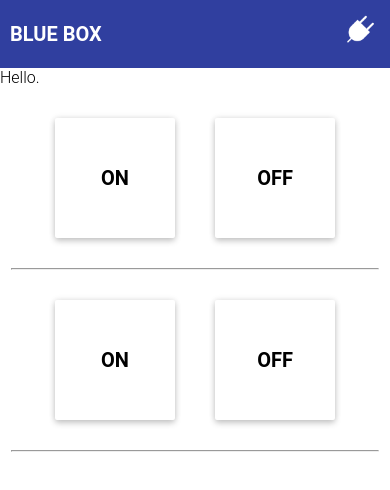
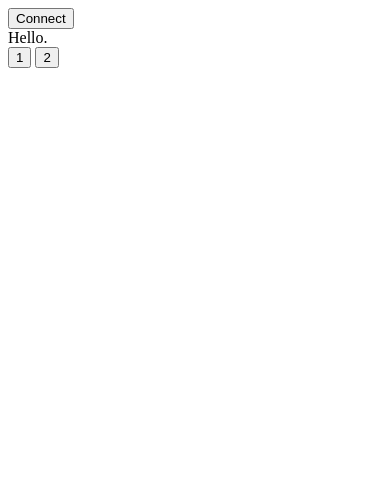
Before and after one commit to anishtr4/aurd, a plain HTML site: page index.html in a window 390 px wide. Drawn offline with Linux system fonts and the light colour scheme; some packages are replaced by stand-ins of ours.

Commit message:
reverse old

```diff
--- a/index.html
+++ b/index.html
@@ -4,128 +4,18 @@
     <head>
         <title>Simple Serial</title>
     </head>
-   <style>
-        body {
-            font: 300 16px/20px Roboto, sans-serif;
-            padding: 0;
-            margin: 0;
-        }
-        body > header {
-            background: #303F9F;
-            padding: 10px;
-        }
-        h2 {
-            font-size: 20px;
-            line-height: 48px;
-            margin: 0;
-            color: #FFFFFF;
-			    display: inline-block;
-        }
-        .card {
-            float: left;
-            margin: 20px;
-            position: relative;
-            width: 120px;
-            height: 120px;
-            text-align: center;
-            box-shadow: 0 0 6px rgba(0, 0, 0, 0.1), 0 3px 6px rgba(0, 0, 0, 0.2);
-            overflow: hidden;
-            cursor: pointer;
-            transition: box-shadow 0.35s cubic-bezier(0.35, 0, 0.25, 1);
-            border-radius: 2px;
-        }
-        .card:hover {
-            box-shadow: 0 0 12px rgba(0, 0, 0, 0.2), 0 6px 12px rgba(0, 0, 0, 0.4);
-        }
-        .card .blue {
-            background: #3F51B5;
-        }
-        .card .blue .contents {
-            color: #000;
-        }
-        .card .white {
-            background: white;
-            margin-top: 50px;
-        }
-        .card p {
-            font-size: 20px;
-            font-weight: bold;
-        }
-        .bluebox {
-            width: 100%;
-            max-width: 320px;
-            padding: 10px;
-            margin: 0 auto;
-            overflow: hidden;
-        }
-        hr {
-            width: 94%;
-            margin: 0 auto;
-            position: relative;
-        }
-		img#connectButton
-		{
-			width:40px;
-		}
-		div#ui {
-    display: inline-block;
-    float: right;
-}
-    </style>
+
     <body>
+        <div class="app">
+            <div id="ui">
+                <button id="connectButton">Connect</button>
+            </div>
+        <div id="message">Hello.</div>
 
-     <header>
-
-        <h2>BLUE BOX</h2>
-          <div id="ui">
-        <img src="conect.png" id="connectButton">
-          </div>
-    </header>
-
-
-
-        <div id="message">Hello.</div>
-    <div class="bluebox">
-        <div class="card" id="one">
-            <div class="white">
-                <div class="contents">
-
-                    <p>ON</p>
-                </div>
-            </div>
         </div>
-        <div class="card" id="zero">
-            <div class="white">
-                <div class="contents">
-
-                    <p>OFF</p>
-                </div>
-            </div>
-        </div>
-    </div>
-    <hr>
-    <div class="bluebox">
-        <div class="card">
-            <div class="white">
-                <div class="contents">
-
-                    <p>ON</p>
-                </div>
-            </div>
-        </div>
-        <div class="card">
-            <div class="white">
-                <div class="contents">
-
-                    <p>OFF</p>
-                </div>
-            </div>
-        </div>
-    </div>
-    <hr>
-
-
-
+        <button id="one">1</button>
+        <button id="zero">2</button>
+        <script type="text/javascript" src="cordova.js"></script>
         <script type="text/javascript" src="js/index.js"></script>
         <script>
             app.initialize();
```
Also changed, not shown: conect.png (deleted).
